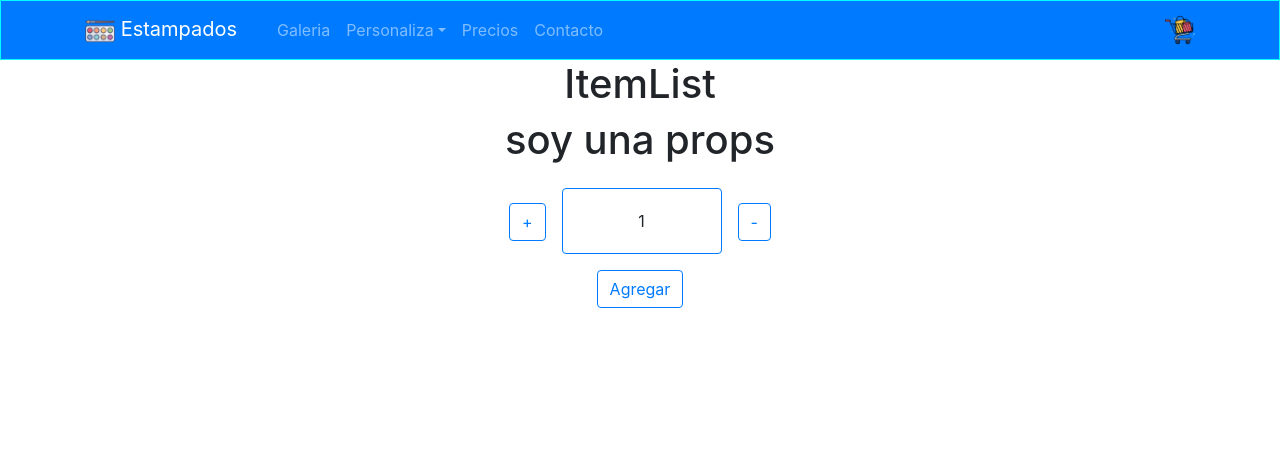
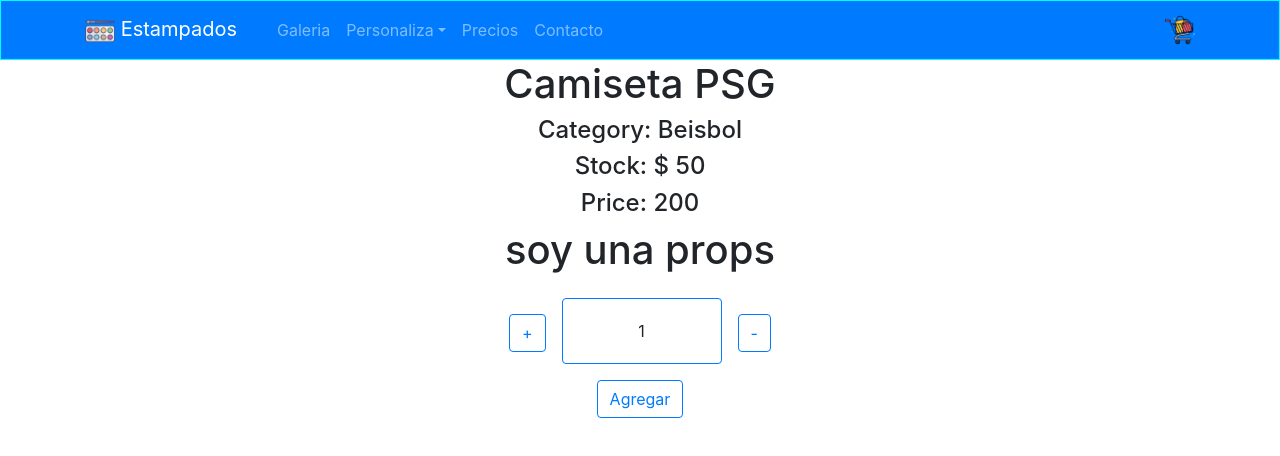
Before and after one commit to jjeshuacm/tiendacurso, a React (Create React App) app: page / in a window 1280 px wide. Shown: the top 456 px of the page. Built offline with nearby package versions, Linux system fonts and the light colour scheme.

Commit message:
productos listado

```diff
--- /dev/null
+++ b/src/components/Item/Item.jsx
@@ -0,0 +1,17 @@
+import React from 'react';
+
+const Item = ({id, name, stock, category, price}) => {
+    console.log(name, stock, category, price, id);
+  return (
+            <>
+            <h1>{name}</h1>
+            <h4>Category: {category}</h4>
+            <h4>Stock: $ {stock}</h4>
+            <h4>Price: {price}</h4>
+
+            </>
+
+            );
+};
+
+export default Item;
--- /dev/null
+++ b/src/components/ItemList/ItemList.jsx
@@ -0,0 +1,26 @@
+import React from 'react';
+import Item from '../Item/Item';
+
+const ItemList = ({listProducts}) => {
+
+    return (<>
+              {
+                listProducts.map((el) =>
+                     (
+                       <Item
+                        key={el.id}
+                        name={el.namep}
+                        price={el.price}
+                        category={el.category}
+                        stock={el.stock}
+                        id={el.id}
+                        />
+                     )
+                  )
+
+              }
+
+        </>);
+};
+
+export default ItemList;
--- a/src/components/ItemListContainer.jsx
+++ b/src/components/ItemListContainer.jsx
@@ -1,8 +1,25 @@
-import React from 'react';
+import React, {useState, useEffect} from 'react';
 import { ItemCount } from './ItemCount/ItemCount';
+import ItemList from './ItemList/ItemList';
+import getProducts from '../helpers/getProducts';
 // import PropTypes from 'prop-types';
 
 export const ItemListContainer = ({greetings = 'no se ha recibido'}) => {
+    const [listProducts,setListProducts] = useState([]);
+
+    const categoryId = 'Beisbol';
+
+
+
+    useEffect(()=>{
+     getProducts()
+     .then((data) =>
+        setListProducts(
+            (categoryId) ?  data.filter(el => el.category === categoryId)  : data
+         )
+        )
+     .catch((err) => console.log(err));
+    },[])
 
     function onAdd(cant){
         console.log(cant);
@@ -10,7 +27,8 @@
 
     return (
         <section>
-                <h1>ItemList</h1>
+                <ItemList listProducts={listProducts}/>
+                {/* <h1>ItemList</h1> */}
                 <h1>{greetings}</h1>
 
                 <ItemCount  initial={1} stock={5} onAdd={onAdd}/>
--- /dev/null
+++ b/src/helpers/getProducts.js
@@ -0,0 +1,12 @@
+import products from "./products";
+
+const getProducts = () => {
+
+    return new Promise((resolve,reject)=>{
+        setTimeout(() => resolve(products),2000);
+
+    });
+
+};
+
+export default getProducts;
--- /dev/null
+++ b/src/helpers/products.js
@@ -0,0 +1,49 @@
+
+//listado de productos para map
+const products = [
+
+    {
+        id: 1,
+        namep: 'Camiseta PSG',
+        price: 200,
+        stock: 50,
+        category: 'Beisbol',
+    },
+    {
+        id: 2,
+        namep: 'Camiseta Real Madrid',
+        price: 210,
+        stock: 40,
+        category: 'Football',
+    },
+    {
+        id: 3,
+        namep: 'Camiseta Barcelona',
+        price: 250,
+        stock: 20,
+        category: 'Football',
+    },
+    {
+        id: 4,
+        namep: 'Camiseta Chicago',
+        price: 260,
+        stock: 40,
+        category: 'Football',
+    },
+    {
+        id: 5,
+        namep: 'Camiseta PSG',
+        price: 270,
+        stock: 10,
+        category: 'Football',
+    },
+
+
+
+
+
+
+
+];
+
+export default products;
```
Also changed, not shown: src/components/ItemDetail/ItemDetail.jsx (added), src/components/ItemDetailContainer/ItemDetailContainer.jsx (added).
